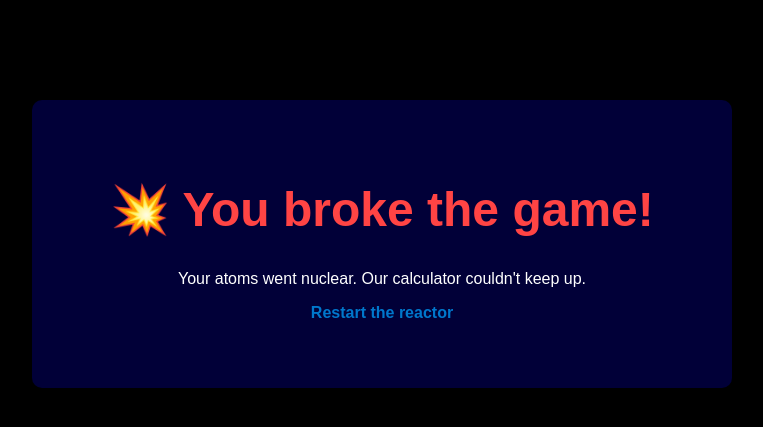
After one commit to SteampunkerBear/AtomClicker, a Django app: page /game-broken/ in a window 1280 px wide. The commit adds this page. Shown: the top 427 px of the page, without its empty margins (258-1021 px from the left). Run offline with Django 5.2, Linux system fonts and the light colour scheme.

Commit message:
so many fixes I hope this works

```diff
--- a/FEESH_APP/static/css/style.css
+++ b/FEESH_APP/static/css/style.css
@@ -155,6 +155,31 @@ img {
   color: white;
 }
 
+/* FOR THE BROKEN PAGE */
+
+.broken-container {
+    text-align: center;
+    padding: 50px;
+    font-family: sans-serif;
+    background-color: #010038;
+    border-radius: 10px;
+    margin: 100px auto;
+    max-width: 600px;
+}
+
+.broken-container h1 {
+    color: #ff4444;
+    font-size: 3em;
+}
+
+.broken-container a {
+    color: #0077cc;
+    font-weight: bold;
+    text-decoration: none;
+}
+
+/* ANIMATIONS AND STUFF */
+
 @keyframes pulse {
   0% { transform: scale(1); }
   50% { transform: scale(1.08); }
--- /dev/null
+++ b/FEESH_APP/templates/game_broken.html
@@ -0,0 +1,9 @@
+{% extends "layout.html" %}
+{% block body %}
+
+<div class="broken-container">
+    <h1>💥 You broke the game!</h1>
+    <p>Your atoms went nuclear. Our calculator couldn't keep up.</p>
+    <p><a href="{% url 'restart' %}">Restart the reactor</a></p>
+</div>
+{% endblock %}
--- a/FEESH_APP/urls.py
+++ b/FEESH_APP/urls.py
@@ -8,5 +8,6 @@ urlpatterns = [
     path('restart/', views.restart, name='restart'),
     path("",views.index, name="index"),
     path('click_atom/', views.click_atom, name='click_atom'),
+    path("game-broken/", views.game_broken, name="game_broken"),
     path("auto_clicker_tick/", views.auto_clicker_tick, name="auto_clicker_tick")
 ]
--- a/FEESH_APP/views.py
+++ b/FEESH_APP/views.py
@@ -80,7 +80,6 @@ def restart(request):
         request.session["model_current_purchased"] = False
         request.session["model_multiplier"] = 1
         request.user.save()
-
     return redirect('index')
 
 def apply_model_prestige(request, model_name, cost, flag_name):
@@ -135,6 +134,9 @@ def click_atom(request):
 
         return JsonResponse({"point": request.user.point})
     return JsonResponse({"error": "Invalid request"})
+
+def game_broken(request):
+    return render(request, "game_broken.html")
 
 @login_required(login_url='login')
 
@@ -198,6 +200,11 @@ def index(request):
 
     atom_gain = request.session["base_gain"] * request.session["gain_multiplier"] * request.session["model_multiplier"]
 
+    try:
+        if atom_gain > 2**31 - 1:
+            return redirect("game_broken")
+    except (KeyError, OverflowError, ValueError):
+        return redirect("game_broken")
     if request.method=="POST":
         user_action = request.POST.get("action")
         if user_action == "click":
@@ -205,7 +212,7 @@ def index(request):
             request.user.point += atom_gain
             request.user.save()
             point = request.user.point
-
+            return redirect("index")
         elif user_action == "upgrade_gain":
             upgrade_name = request.POST.get("upgrade_name")
             if upgrade_name == "plus_one":
@@ -226,10 +233,7 @@ def index(request):
 
                 if request.user.point >= mult_cost:
                     request.user.point -= mult_cost
-                    if request.session["times_two_level"] == 0:
-                        request.session["gain_multiplier"] += 1
-                    else:
-                        request.session["gain_multiplier"] += 2
+                    request.session["gain_multiplier"] *= 2
                     request.session["times_two_level"] = level + 1
 
                     #recalculate cost using exponential scales!!!!
```
Also changed, not shown: db.sqlite3.
